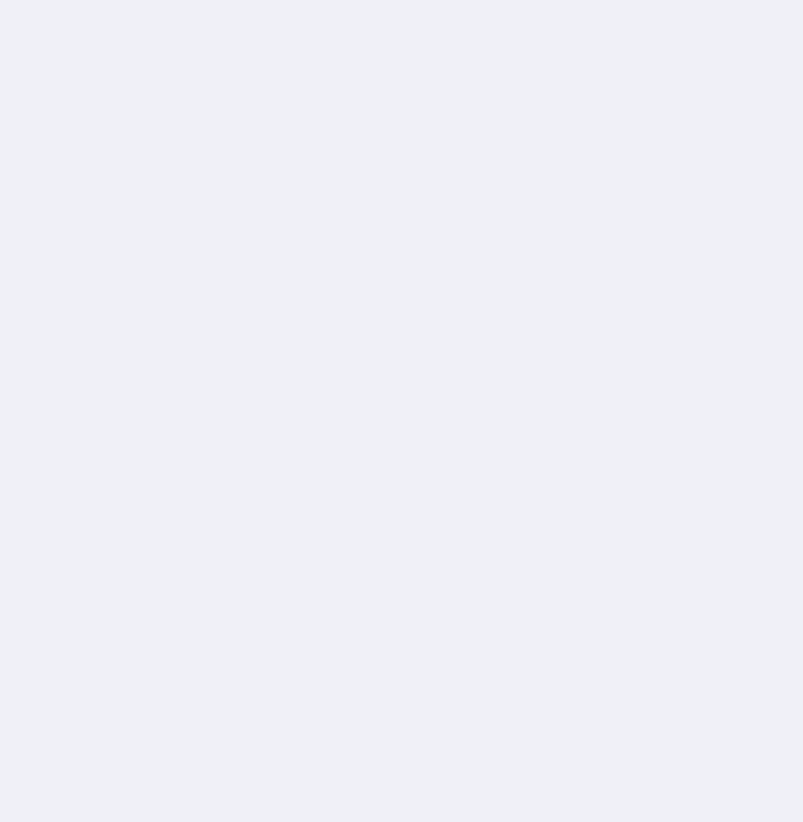
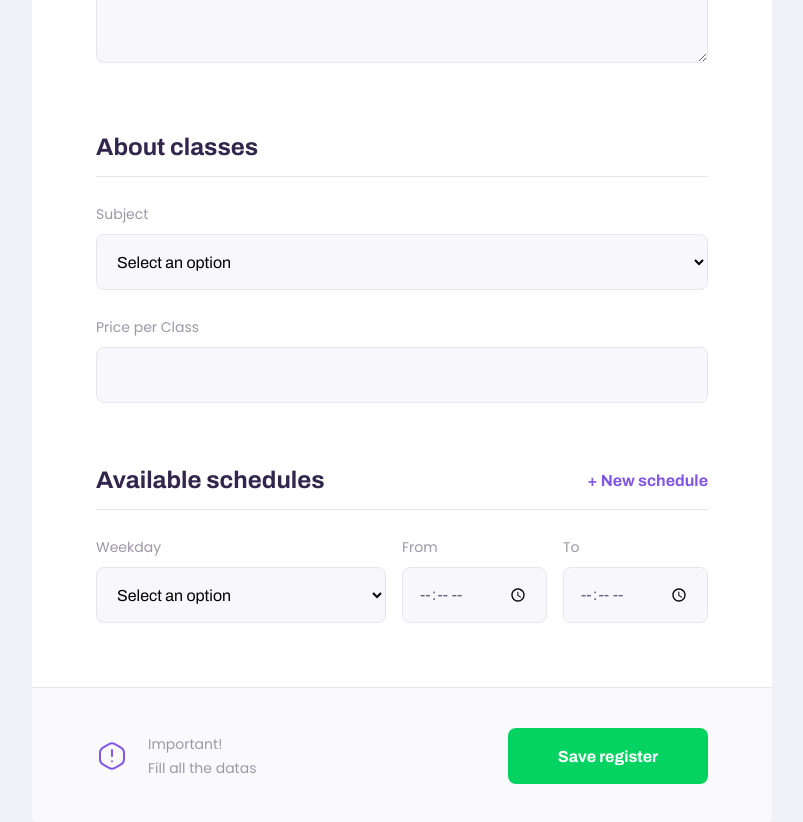
Before and after one commit to LivBenedicto/OmnistackProffy, a React (Create React App) app in the folder web/: page /give-classes in a window 1280 px wide. Shown: the part 860-1682 px from the top of the page, without its empty margins (238-1041 px from the left). Before the commit the page ends 800 px from the top, so only its background shows below. Built offline with nearby package versions, Linux system fonts and the light colour scheme; the HTML template or start-up script is replaced by a standard one.

Commit message:
Importing components and styles

```diff
--- a/web/src/pages/TeacherForm/index.tsx
+++ b/web/src/pages/TeacherForm/index.tsx
@@ -1,13 +1,110 @@
-import React from 'react';
+import React, { useState } from 'react';
 import PageHeader from '../../components/PageHeader';
+import Input from '../../components/input';
+import Textarea from '../../components/Textarea';
+import Select from '../../components/Select';
 
 // style
 import './styles.css'
 
+// icon
+import warningIcon from '../../assets/images/icons/warning.svg';
+
 function TeacherForm() {
+    // state [get(initial), set]
+    const [scheduleItems, setScheduleItems] = useState([
+        { weekday: 0, from: '', to: ''}
+    ]);
+
+    function addNewScheduleItem() {
+        setScheduleItems([
+            ...scheduleItems,
+            { weekday: 0, from: '', to: ''}
+        ]);
+    }
+
+    // html page
     return (
         <div id="page-teacher-form" className="container">
-            <PageHeader title="Amazing! You want to teach!" />
+            <PageHeader
+                title="Amazing! You want to teach!"
+                description="The first step is fill this application form"
+            />
+
+            <main>
+                <fieldset>
+                    <legend>Your infos</legend>
+
+                    <Input name="name" label="Full name" />
+                    <Input name="avatar" label="Avatar" />
+                    <Input name="whatsapp" label="WhatsApp" />
+
+                    <Textarea name="biography" label="biography" />
+                </fieldset>
+
+                <fieldset>
+                    <legend>About classes</legend>
+
+                    <Select
+                        name="subject"
+                        label="Subject"
+                        options={[
+                            { value: 'Sciences', label: 'Sciences' },
+                            { value: 'Biology', label: 'Biology' },
+                            { value: 'Arts', label: 'Arts' },
+                            { value: 'PE', label: 'Physical Education' },
+                            { value: 'Physics', label: 'Physics' },
+                            { value: 'Geography', label: 'Geography' },
+                            { value: 'Story', label: 'Story' },
+                            { value: 'Mathematics', label: 'Mathematics' },
+                            { value: 'Portuguese', label: 'Portuguese' },
+                            { value: 'Chemistry', label: 'Chemistry' }
+                        ]}
+                    />
+
+                    <Input name="cost" label="Price per Class" />
+                </fieldset>
+
+                <fieldset>
+                    <legend>
+                        Available schedules
+                        <button type="button" onClick={addNewScheduleItem}>+ New schedule</button>
+                    </legend>
+
+                    {scheduleItems.map(scheduleItem => {
+                        return (
+                            <div key={scheduleItem.weekday} className="schedule-item">
+                                <Select
+                                    name="weekday"
+                                    label="Weekday"
+                                    options={[
+                                        { value: '0', label: 'Sunday' },
+                                        { value: '1', label: 'Monday' },
+                                        { value: '2', label: 'Tuesday' },
+                                        { value: '3', label: 'Wednesday' },
+                                        { value: '4', label: 'Thursday' },
+                                        { value: '5', label: 'Friday' },
+                                        { value: '6', label: 'Saturday' }
+                                    ]}
+                                />
+
+                                <Input name="from" label="From" type="time" />
+                                <Input name="to" label="To" type="time" />
+                            </div>
+                        )
+                    })}
+                </fieldset>
+
+                <footer>
+                    <p>
+                        <img src={warningIcon} alt="Important warning" />
+                        Important! <br />
+                        Fill all the datas
+                    </p>
+
+                    <button type="button">Save register</button>
+                </footer>
+            </main>
         </div>
     )
 }
--- a/web/src/pages/TeacherForm/styles.css
+++ b/web/src/pages/TeacherForm/styles.css
@@ -0,0 +1,144 @@
+#page-teacher-form {
+    width: 100vw;
+    height: 100vh;
+}
+
+#page-teacher-form .page-header .header-content {
+    margin-bottom: 6.4rem;
+}
+
+#page-teacher-form main {
+    background: var(--color-box-base);
+    width: 100%;
+    max-width: 74rem;
+    border-radius: 0.8rem;
+    margin: -3.2rem auto 3.2rem;
+    padding-top: 6.4rem;
+    overflow: hidden;
+}
+
+#page-teacher-form main fieldset {
+    border: 0;
+    padding: 0 2.4rem;
+}
+
+#page-teacher-form main fieldset+fieldset {
+    margin-top: 6.4rem;
+}
+
+#page-teacher-form main fieldset legend {
+    font: 700 2.4rem Archivo;
+    color: var(--color-text-title);
+    margin-bottom: 2.4rem;
+    display: flex;
+    align-items: center;
+    justify-content: space-between;
+    width: 100%;
+    padding-bottom: 1.6rem;
+    border-bottom: 1px solid var(--color-line-in-white);
+}
+
+#page-teacher-form main fieldset legend button {
+    background: none;
+    border: 0;
+    color: var(--color-primary);
+    font: 700 1.6rem Archivo;
+    cursor: pointer;
+    transition: color 0.2s;
+}
+
+#page-teacher-form main fieldset legend button:hover {
+    color: var(--color-primary-dark);
+}
+
+#page-teacher-form main fieldset .input-block+.textarea-block,
+#page-teacher-form main fieldset .select-block+.input-block {
+    margin-top: 2.4rem;
+}
+
+#page-teacher-form main label {
+    color: var(--color-text-complement);
+}
+
+#page-teacher-form main footer {
+    padding: 4rem 2.4rem;
+    background: var(--color-box-footer);
+    border-top: 1px solid var(--color-line-in-white);
+    margin-top: 6.4rem;
+}
+
+#page-teacher-form main footer p {
+    display: flex;
+    align-items: center;
+    justify-content: center;
+    font-size: 1.4rem;
+    line-height: 2.4rem;
+    color: var(--color-text-complement);
+}
+
+#page-teacher-form main footer p img {
+    margin-right: 2rem;
+}
+
+#page-teacher-form main footer button {
+    width: 100%;
+    height: 5.6rem;
+    background: var(--color-secondary);
+    color: var(--color-button-text);
+    border: 0;
+    border-radius: 0.8rem;
+    cursor: pointer;
+    font: 700 1.6rem Archivo;
+    display: flex;
+    align-items: center;
+    justify-content: center;
+    text-decoration: none;
+    transition: background-color 0.2s;
+    margin-top: 3.2rem;
+}
+
+#page-teacher-form main footer button:hover {
+    background: var(--color-secondary-dark);
+}
+
+
+/* DESKTOP */
+@media (min-width: 700px) {
+    #page-teacher-form {
+        max-width: 100vw;
+    }
+
+    #page-teacher-form .page-header .header-content {
+        margin-bottom: 0;
+    }
+
+    #page-teacher-form main fieldset {
+        padding: 0 6.4rem;
+    }
+
+    #page-teacher-form main .schedule-item {
+        display: grid;
+        grid-template-columns: 2fr 1fr 1fr;
+        column-gap: 1.6rem;
+    }
+
+    #page-teacher-form main .schedule-item .input-block {
+        margin-top: 0 !important;
+    }
+
+    #page-teacher-form main footer {
+        padding: 4rem 6.4rem;
+        display: flex;
+        align-items: center;
+        justify-content: space-between;
+    }
+
+    #page-teacher-form main footer p {
+        justify-content: space-between;
+    }
+
+    #page-teacher-form main footer button {
+        width: 20rem;
+        margin-top: 0;
+    }
+}
--- a/web/src/pages/TeacherList/index.tsx
+++ b/web/src/pages/TeacherList/index.tsx
@@ -1,6 +1,8 @@
 import React from 'react';
 import PageHeader from '../../components/PageHeader';
 import TeacherItem from '../../components/TeacherItem';
+import Input from '../../components/input';
+import Select from '../../components/Select';
 
 // style
 import './styles.css'
@@ -10,20 +12,38 @@ function TeacherList() {
         <div id="page-teacher-list" className="container">
             <PageHeader title="These are the available teachers.">
                 <form id="search-teachers">
-                    <div className="input-block">
-                        <label htmlFor="subject">Subjects</label>
-                        <input type="text" id="subject" />
-                    </div>
+                    <Select
+                        name="subject"
+                        label="Subject"
+                        options={[
+                            { value: 'Sciences', label: 'Sciences' },
+                            { value: 'Biology', label: 'Biology' },
+                            { value: 'Arts', label: 'Arts' },
+                            { value: 'PE', label: 'Physical Education' },
+                            { value: 'Physics', label: 'Physics' },
+                            { value: 'Geography', label: 'Geography' },
+                            { value: 'Story', label: 'Story' },
+                            { value: 'Mathematics', label: 'Mathematics' },
+                            { value: 'Portuguese', label: 'Portuguese' },
+                            { value: 'Chemistry', label: 'Chemistry' }
+                        ]}
+                    />
 
-                    <div className="input-block">
-                        <label htmlFor="weekday">Weekdays</label>
-                        <input type="text" id="weekday" />
-                    </div>
+                    <Select
+                        name="weekday"
+                        label="Weekday"
+                        options={[
+                            {value:'0', label: 'Sunday'},
+                            {value:'1', label: 'Monday'},
+                            {value:'2', label: 'Tuesday'},
+                            {value:'3', label: 'Wednesday'},
+                            {value:'4', label: 'Thursday'},
+                            {value:'5', label: 'Friday'},
+                            {value:'6', label: 'Saturday'}
+                        ]}
+                    />
 
-                    <div className="input-block">
-                        <label htmlFor="time">Time</label>
-                        <input type="text" id="time" />
-                    </div>
+                    <Input type="time" name="time" label="Time" />
                 </form>
             </PageHeader>
 
--- a/web/src/pages/TeacherList/styles.css
+++ b/web/src/pages/TeacherList/styles.css
@@ -9,41 +9,6 @@
 
 #search-teachers label {
     color: var(--color-text-in-primary);
-}
-
-#search-teachers .input-block +.input-block {
-    margin-top: 1.4rem;
-}
-
-#search-teachers .input-block {
-    position: relative;
-}
-
-#search-teachers .input-block label {
-    font-size: 1.4rem;
-}
-
-#search-teachers .input-block input {
-    width: 100%;
-    height: 5.6rem;
-    margin-top: 0.8rem;
-    border-radius: 0.8rem;
-    background: var(--color-input-background);
-    border: 1px solid var(--color-line-in-white);
-    outline: 0;
-    padding: 0 1.6rem;
-    font: 1.6rem Archivo;
-}
-
-#search-teachers .input-block:focus-within::after {
-    width: calc(100% - 3.2rem);
-    height: 2px;
-    content: '';
-    background: var(--color-primary-light);
-    position: absolute;
-    left: 1.6rem;
-    right: 1.6rem;
-    bottom: 0;
 }
 
 #page-teacher-list main {
@@ -66,7 +31,8 @@
         bottom: -28px;
     }
 
-    #search-teachers .input-block +.input-block {
+    #search-teachers .input-block + .input-block,
+    #search-teachers .select-block + .select-block {
         margin-top: 0;
     }
 
```
